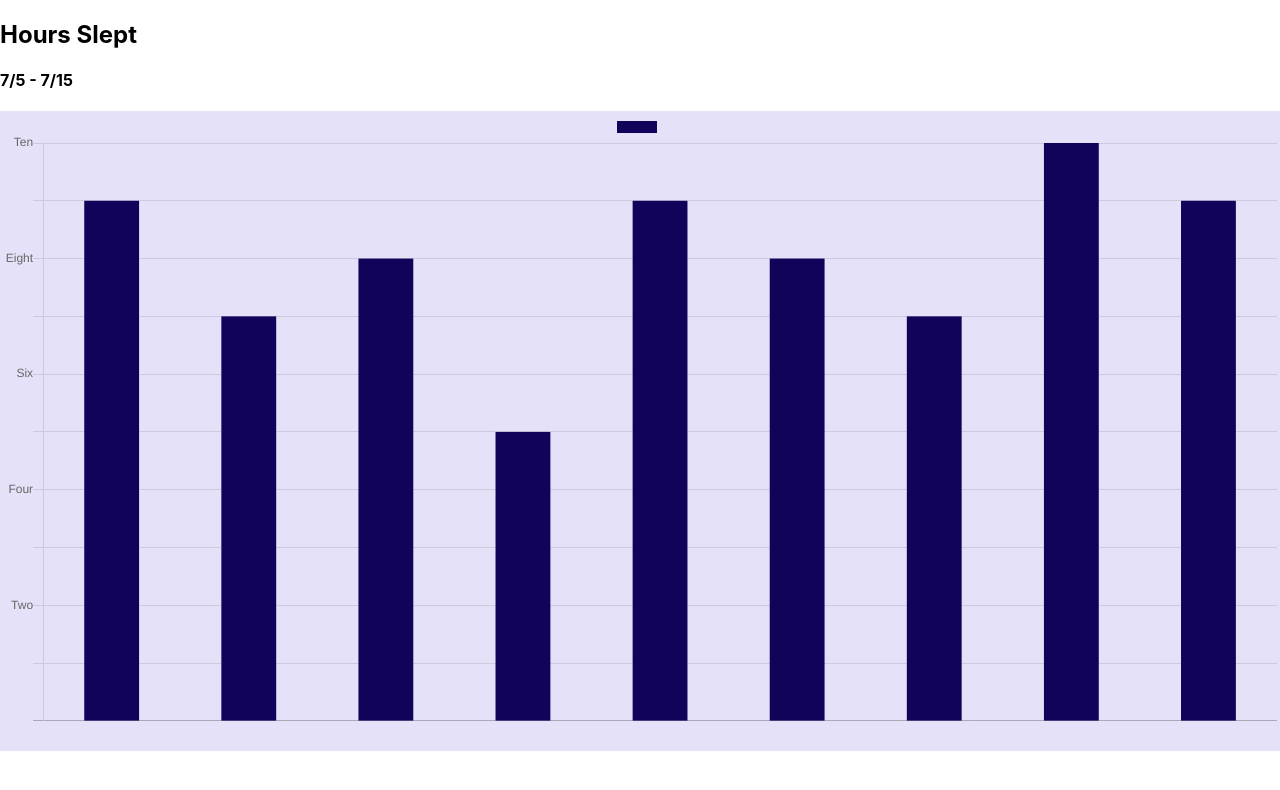
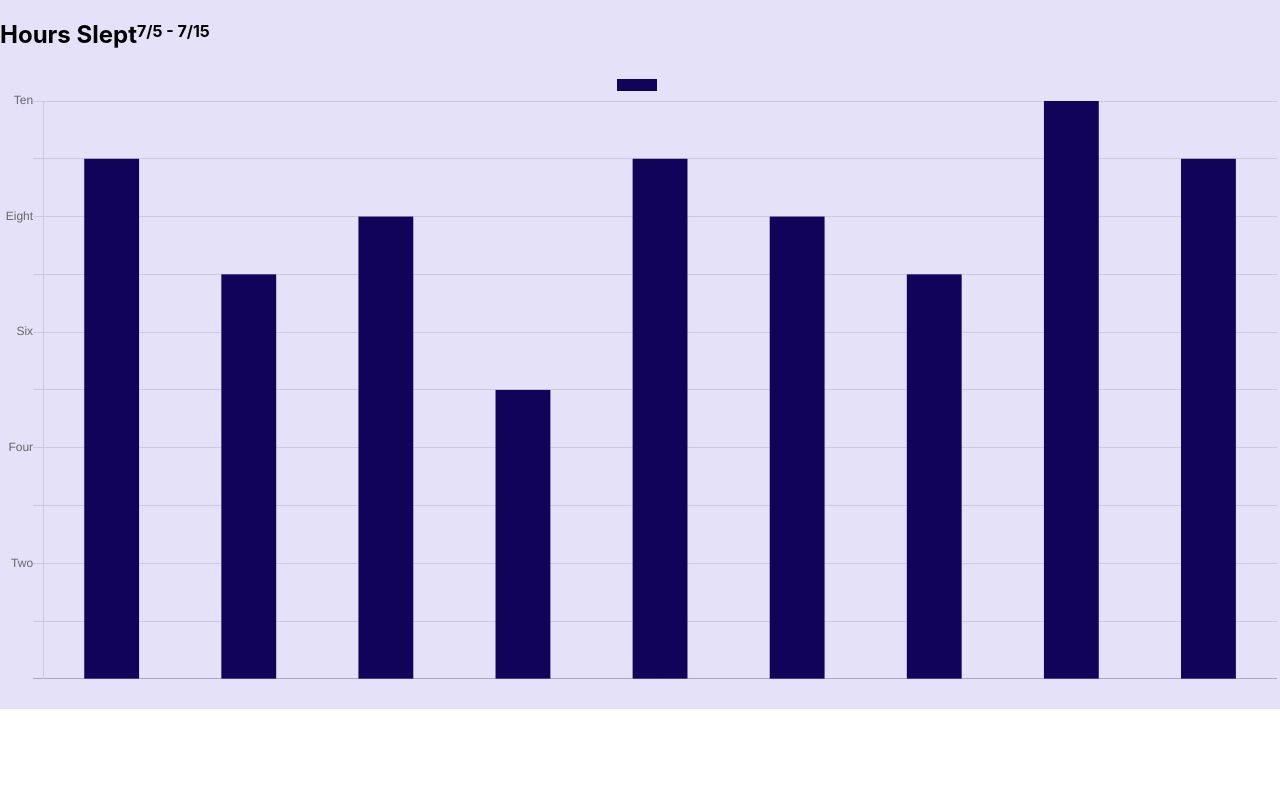
Before and after one commit to build-week-sleep-tracker/FE, a React (Create React App) app: page / in a window 1280 px wide. Shown: the top 790 px of the page. Built offline with nearby package versions, Linux system fonts and the light colour scheme.

Commit message:
background color for title div

```diff
--- a/src/Components/Graph.js
+++ b/src/Components/Graph.js
@@ -5,9 +5,12 @@ import styled from "styled-components";
 const GraphWrapper = styled.div`
     width: 100vw;
     background-color: rgb(229,225,248);
+    padding: 0;
+    margin: 0;
 `
 const GraphTitle = styled.div`
-
+    display: flex;
+    background-color: rgb(229,225,248);
 `
 
 export default function GraphCanvas(){
@@ -72,9 +75,10 @@ export default function GraphCanvas(){
 
     return(
         <div>
-            <h2>Hours Slept</h2>
-            <h4>7/5 - 7/15</h4>
-
+            <GraphTitle>
+                <h2>Hours Slept</h2>
+                <h4>7/5 - 7/15</h4>
+            </GraphTitle>
             <GraphWrapper>
                 <Bar data={data} options={options}/>
             </GraphWrapper>
```
